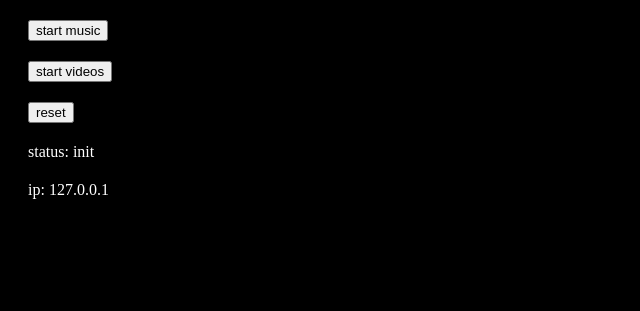
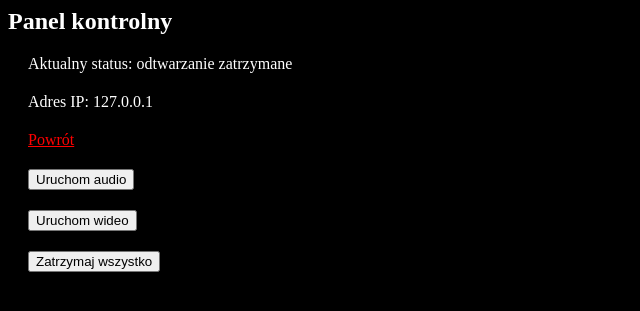
Before and after one commit to maciejstanek/agata-video, a Flask app: page /admin in a window 1280 px wide. Shown: the top 311 px of the page, without its empty margins (0-640 px from the left). Run offline with Flask 2, Linux system fonts and the light colour scheme.

Commit message:
Added translations and project review modifications (audio behavior, fixed start, etc.).

```diff
--- a/server/server.py
+++ b/server/server.py
@@ -5,6 +5,8 @@ from flask import render_template
 from flask import url_for
 from glob import glob
 from pathlib import Path
+from flask import send_from_directory
+import os
 import socket
 
 app = Flask(__name__)
@@ -20,6 +22,10 @@ def index():
             pass
     return render_template('index.html', **resources)
 
+@app.route('/favicon.ico')
+def favicon():
+    return send_from_directory(os.path.join(app.root_path, 'static'), 'favicon.ico')
+
 @app.route('/video/<name>')
 def video(name):
     return render_template('video.html', name=name)
@@ -33,7 +39,7 @@ def admin():
     ip = socket.gethostbyname(socket.gethostname())
     return render_template('admin.html', ip=ip)
 
-state = None
+state = 'reset'
 
 @app.route('/api/<command>')
 def api(command):
--- a/server/static/admin.js
+++ b/server/static/admin.js
@@ -10,7 +10,12 @@ function api_reset() {
 $(function() {
   setInterval(function() {
     $.get('/api/status', function(data, status) {
-      $('#status').text(data)
+      translations = {
+        "video": "odtwarzanie wideo",
+        "music": "odtwarzanie audio",
+        "reset": "odtwarzanie zatrzymane",
+      }
+      $('#status').text(translations[data])
     })
   }, interval)
 })
--- a/server/static/video.js
+++ b/server/static/video.js
@@ -1,4 +1,7 @@
 $(function() {
+  $("*").click(function() {
+    $("video").get(0).play();
+  });
   setInterval(function() {
     $.get('/api/status', function(data, status) {
       var video = $('video').get(0)
--- a/server/templates/admin.html
+++ b/server/templates/admin.html
@@ -1,9 +1,12 @@
+<title>Panel kontrolny</title>
 <link rel="stylesheet" type="text/css" href="/static/style.css">
-<div class="admin"><button onclick="api_music()">start music</button></div>
-<div class="admin"><button onclick="api_video()">start videos</button></div>
-<div class="admin"><button onclick="api_reset()">reset</button></div>
-<div class="admin">status: <span id="status"></span></div>
-<div class="admin">ip: <span id="ip">{{ ip }}</span></div>
+<h2>Panel kontrolny</h2>
+<div class="admin">Aktualny status: <span id="status"></span></div>
+<div class="admin">Adres IP: <span id="ip">{{ ip }}</span></div>
+<div class="admin"><a href="/">Powrót</a></div>
+<div class="admin"><button onclick="api_music()">Uruchom audio</button></div>
+<div class="admin"><button onclick="api_video()">Uruchom wideo</button></div>
+<div class="admin"><button onclick="api_reset()">Zatrzymaj wszystko</button></div>
 <script type="text/javascript" src="/static/jquery-3.5.1.min.js"></script>
 <script type="text/javascript" src="/static/settings.js"></script>
 <script type="text/javascript" src="/static/admin.js"></script>
--- a/server/templates/music.html
+++ b/server/templates/music.html
@@ -1,9 +1,11 @@
+<title>Audio "{{ name }}"</title>
 <link rel="stylesheet" type="text/css" href="/static/style.css">
-<p>{{ name }}</p>
-<audio loop>
+<div>Ta strona odtwarza audio "{{ name }}".</div>
+<audio> <!-- No 'loop' and 'controls' attributes -->
     <source src="/static/music/{{ name }}.ogg" type="audio/ogg">
     <source src="/static/music/{{ name }}.mp3" type="audio/mpeg">
 </audio>
+<div><a href="/">Powrót</a></div>
 <script type="text/javascript" src="/static/jquery-3.5.1.min.js"></script>
 <script type="text/javascript" src="/static/settings.js"></script>
 <script type="text/javascript" src="/static/music.js"></script>
--- a/server/templates/video.html
+++ b/server/templates/video.html
@@ -1,5 +1,7 @@
+<meta name="viewport" content="width=device-width, user-scalable=no">
+<title>Wideo "{{ name }}"</title>
 <link rel="stylesheet" type="text/css" href="/static/style.css">
-<video loop controls>
+<video loop> <!-- No 'controls' tag -->
     <source src="/static/video/{{ name }}.ogg" type="video/ogg">
     <source src="/static/video/{{ name }}.mp4" type="video/mp4">
 </video>
```
Also changed, not shown: server/static/music.js (+8 -1 lines), server/templates/index.html (+11 -3 lines).
